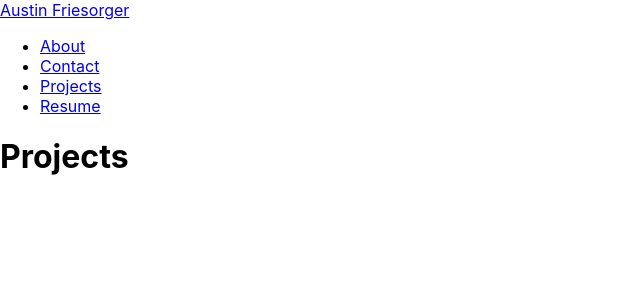
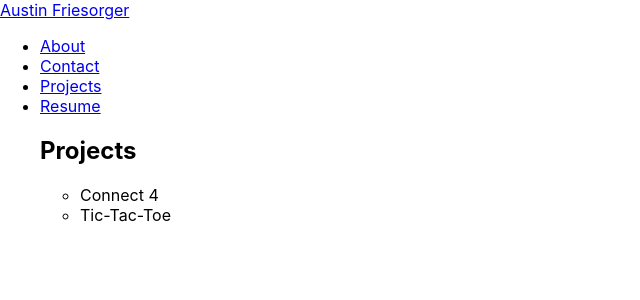
Before and after one commit to aafrieso/portfolio, a React (Create React App) app: page /projects in a window 1280 px wide. Shown: the top 300 px of the page, without its empty margins (0-640 px from the left). Built offline with nearby package versions, Linux system fonts and the light colour scheme.

Commit message:
update projects

```diff
--- /dev/null
+++ b/src/components/ProjectList.js
@@ -0,0 +1,17 @@
+import projects from "../pages/data/projects";
+import ProjectReview from "./ProjectReview";
+
+function ProjectList() {
+  return (
+    <>
+      <div>
+        <h2>Projects</h2>
+        <ul>
+          <ProjectReview projects={projects} />
+        </ul>
+      </div>
+    </>
+  )
+}
+
+export default ProjectList
--- /dev/null
+++ b/src/components/ProjectReview.js
@@ -0,0 +1,18 @@
+import projects from "../pages/data/projects";
+
+function ProjectReview() {
+  return (
+    <>
+      <section>
+        {projects.map((project, index) =>
+          <li key={index}>
+            {project.title}
+            {project.image}
+          </li>
+        )}
+      </section>
+    </>
+  )
+}
+
+export default ProjectReview
--- a/src/pages/Home.jsx
+++ b/src/pages/Home.jsx
@@ -2,7 +2,7 @@ function Home() {
   return (
     <>
       <h2>Austin Friesorger</h2>
-      <h2>Software Engineer</h2>
+      <h2>Aspiring Software Engineer</h2>
     </>
   )
 }
--- a/src/pages/Projects.jsx
+++ b/src/pages/Projects.jsx
@@ -1,6 +1,15 @@
+import projects from "./data/projects"
+import ProjectList from "../components/ProjectList"
+
 function Projects() {
   return (
-      <h1>Projects</h1>
+    <>
+      <div>
+        <ul>
+          <ProjectList projects={projects} />
+        </ul>
+    </div>
+    </>
   )
 }
 
--- a/src/pages/Resume.jsx
+++ b/src/pages/Resume.jsx
@@ -2,7 +2,6 @@ function Resume() {
   return (
     <>
     <h1>Resume</h1>
-    <p>Click <a href='.'>here </a>to download my resume</p>
     </>
   )
 }
--- /dev/null
+++ b/src/pages/data/projects.js
@@ -0,0 +1,18 @@
+const projects = [
+  {
+    title: 'Connect 4',
+    description: 'A French themed version of the classic connect 4 game.',
+    repoLink: 'https://github.com/aafrieso/connect-4',
+    deploymentLink: 'https://austinfriesorger-connect4.netlify.app/',
+    image: <img src='' alt='' />
+  },
+  {
+    title: 'Tic-Tac-Toe',
+    description: 'Classic Game of Tic-Tac-Toe.',
+    repoLink: 'https://github.com/aafrieso/ttt-weekend',
+    deploymentLink: 'https://austinfriesorger-tic-tac-toe.netlify.app/',
+    image: <img src='' alt='' />
+  }
+]
+
+export default projects
```
Also changed, not shown: 1 other file (tests, documents, lock files or other folders).
